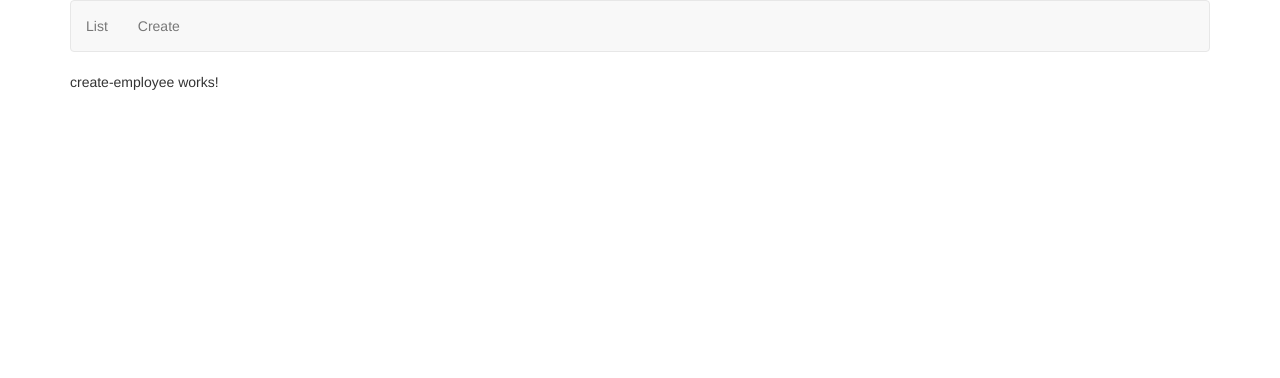
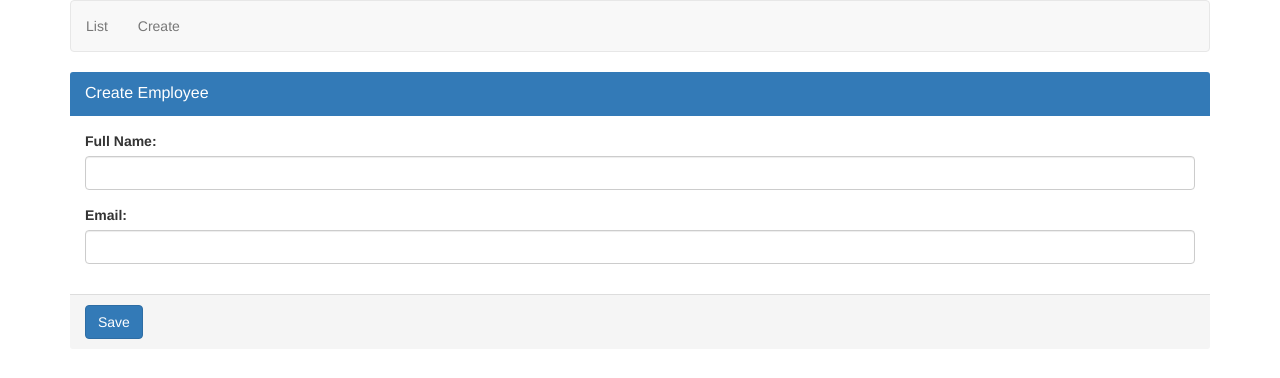
Before and after one commit to HichemRtibi/AngularCrud, an Angular app: page /create in a window 1280 px wide. Shown: the top 378 px of the page. Built offline with nearby package versions, Linux system fonts and the light colour scheme.

Commit message:
create froms

```diff
--- a/src/app/app.module.ts
+++ b/src/app/app.module.ts
@@ -5,6 +5,7 @@ import { AppRoutingModule } from './app-routing.module';
 import { AppComponent } from './app.component';
 import { EmployeeListComponent } from './employees/employee-list/employee-list.component';
 import { CreateEmployeeComponent } from './employees/create-employee/create-employee.component';
+import {FormsModule} from '@angular/forms';
 
 
 @NgModule({
@@ -16,7 +17,8 @@ import { CreateEmployeeComponent } from './employees/create-employee/create-empl
   ],
   imports: [
     BrowserModule,
-    AppRoutingModule
+    AppRoutingModule,
+    FormsModule
   ],
   providers: [],
   bootstrap: [AppComponent]
--- a/src/app/employees/create-employee/create-employee.component.html
+++ b/src/app/employees/create-employee/create-employee.component.html
@@ -1,3 +1,27 @@
-<p>
-  create-employee works!
-</p>
+<form #employeeForm="ngForm">
+<div class="panel-primary">
+  <div class="panel-heading">
+    <div class="panel-title">
+      Create Employee
+
+    </div>
+
+  </div>
+  <div class="panel-body">
+    <div class="form-group">
+      <label for="fullname">Full Name:</label>
+      <input id="fullname" type="text" class="form-control">
+    </div>
+    <div class="form-group">
+      <label for="email">Email:</label>
+      <input type="text" id="email" class="form-control">
+
+    </div>
+
+  </div>
+  <div class="panel-footer">
+    <button class="btn btn-primary">Save</button>
+  </div>
+
+</div>
+</form>
```
